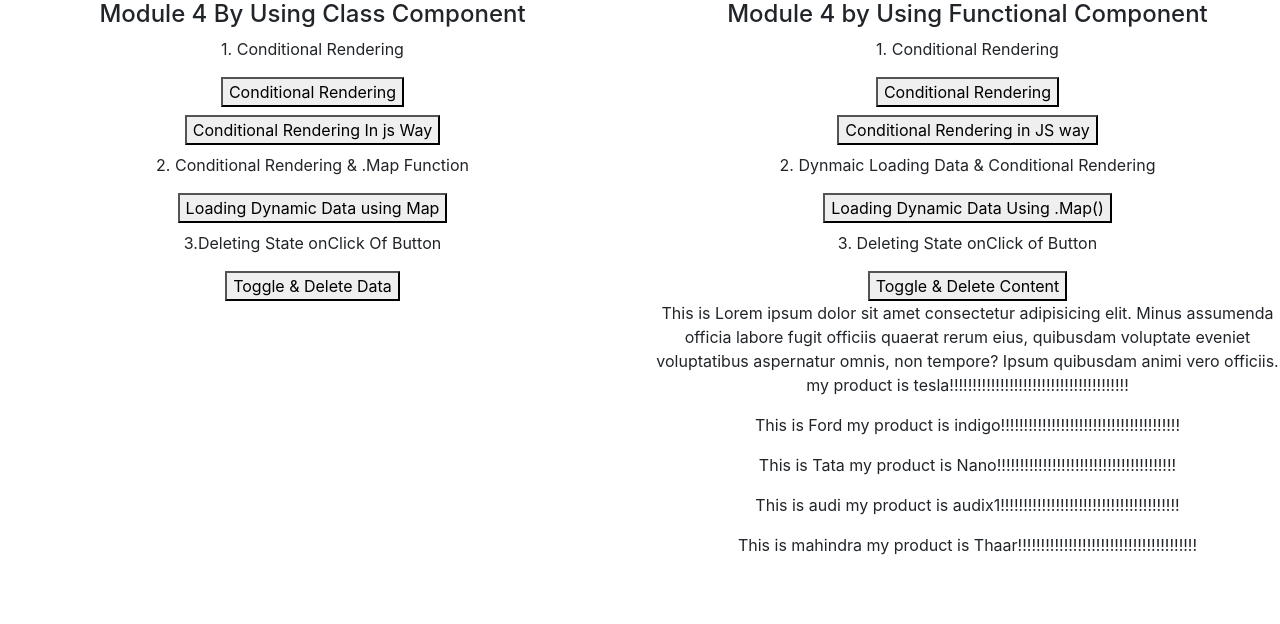
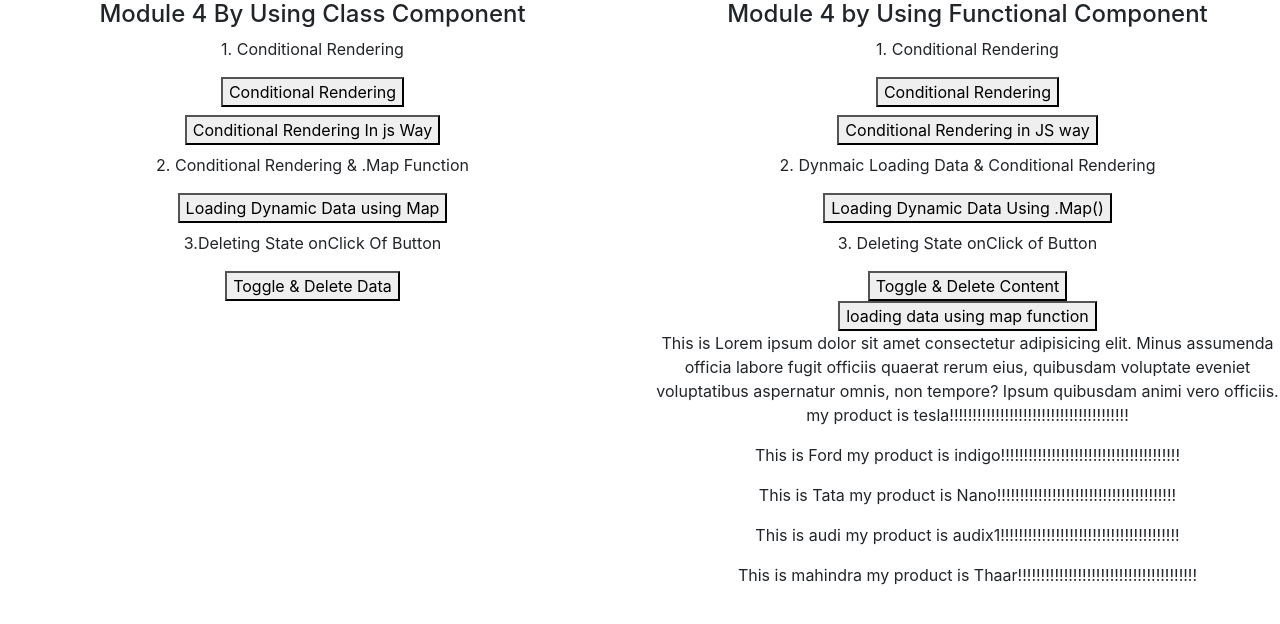
Before and after one commit to HusnainK721/my-first-app, a React (Create React App) app: page / in a window 1280 px wide. Shown: the top 624 px of the page. Built offline with nearby package versions, Linux system fonts and the light colour scheme.

Commit message:
created button

```diff
--- a/src/Component/Practice/MapFunctionaPractice/MapFunctionPracticeParent.jsx
+++ b/src/Component/Practice/MapFunctionaPractice/MapFunctionPracticeParent.jsx
@@ -16,6 +16,7 @@ export const MapFunctionPracticeParent = () => {
   const [personDetails, setPersonDetails] = useState(PersonData);
   return (
     <div>
+      <button>loading data using map function</button>
       {personDetails.map((fetchedData) => {
         return (
           <MapFunctionPracticeChild
```
Also changed, not shown: 1 other file (tests, documents, lock files or other folders).
